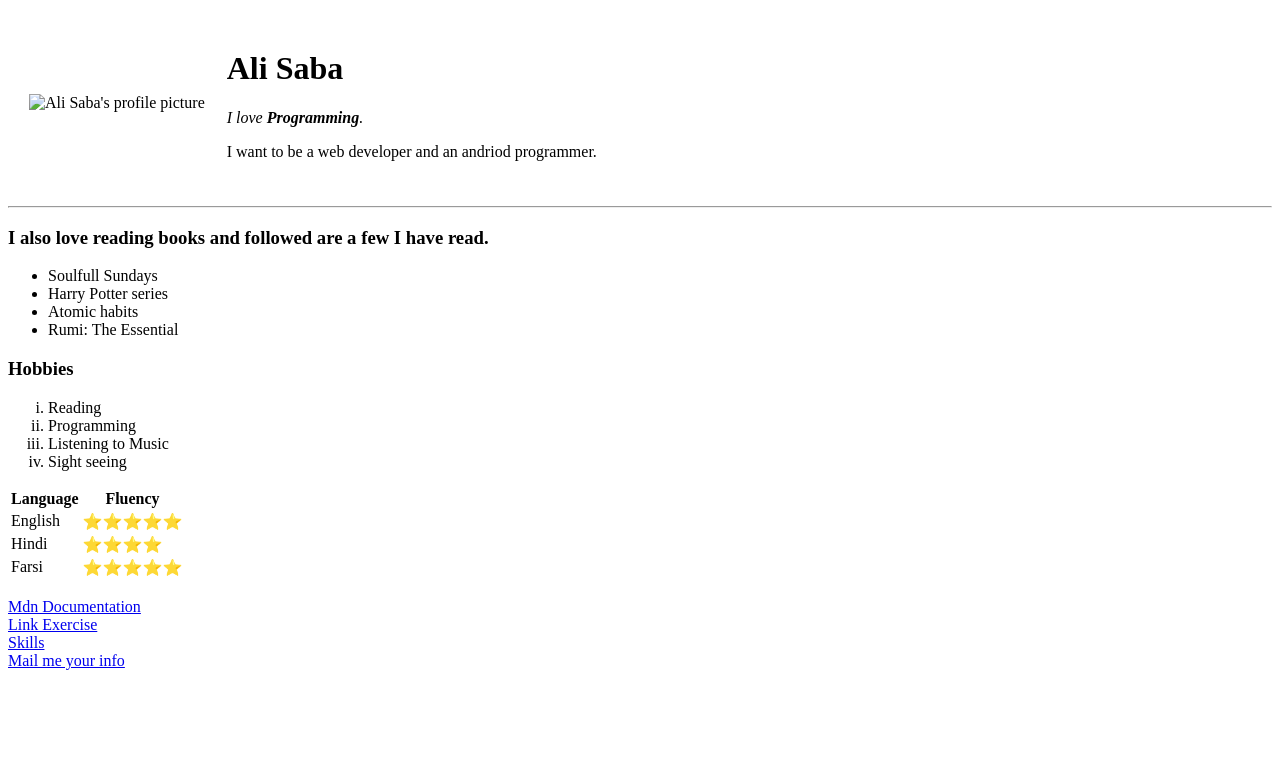
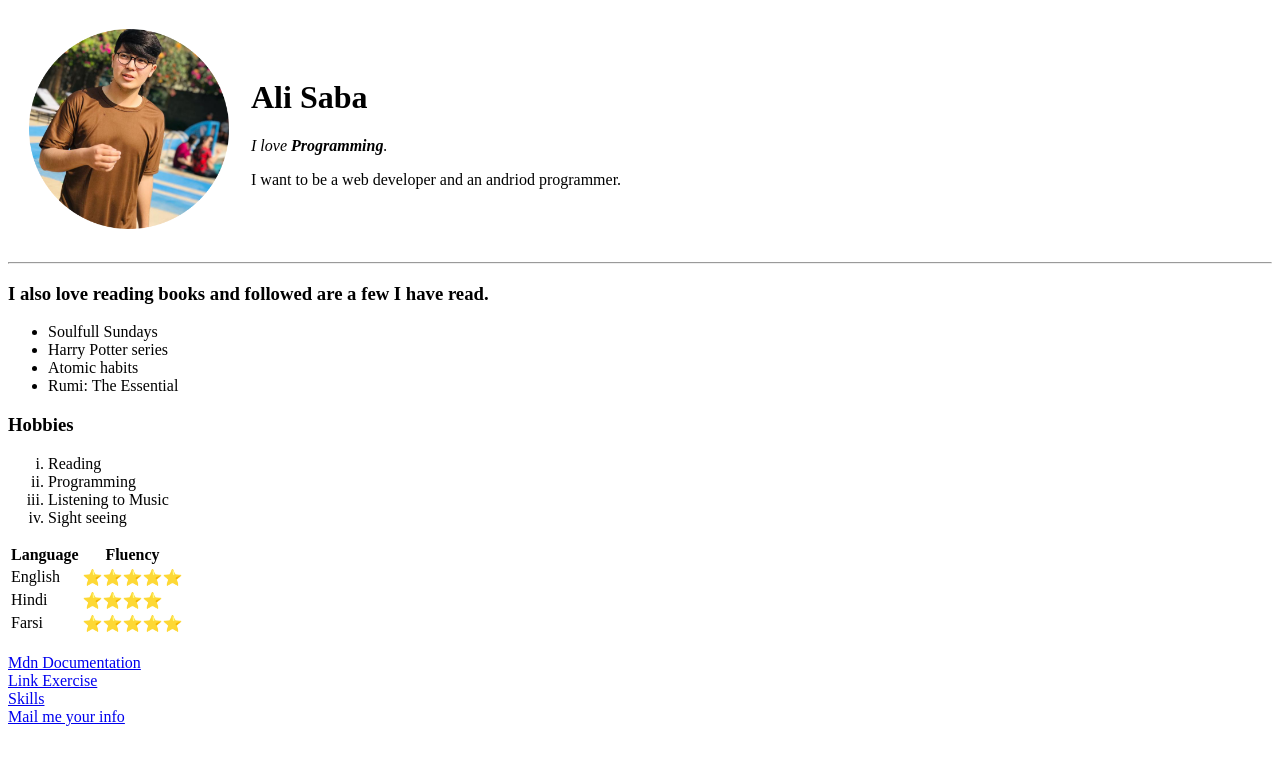
Before and after one commit to ali-saba/Personal-site, a plain HTML site: page index.html in a window 1280 px wide. Drawn offline with Linux system fonts and the light colour scheme.

Commit message:
Update index.html

```diff
--- a/index.html
+++ b/index.html
@@ -10,7 +10,7 @@
   <table cellspacing="20">
     <body>
       <tr>
-        <td><img src="images/profile.png" height="200px" width="200px" alt="Ali Saba's profile picture"></td>
+        <td><img src="profile.png" height="200px" width="200px" alt="Ali Saba's profile picture"></td>
         <td>
           <h1>Ali Saba</h1>
           <p><em>I love<strong> Programming</strong>.</em></p>
```
